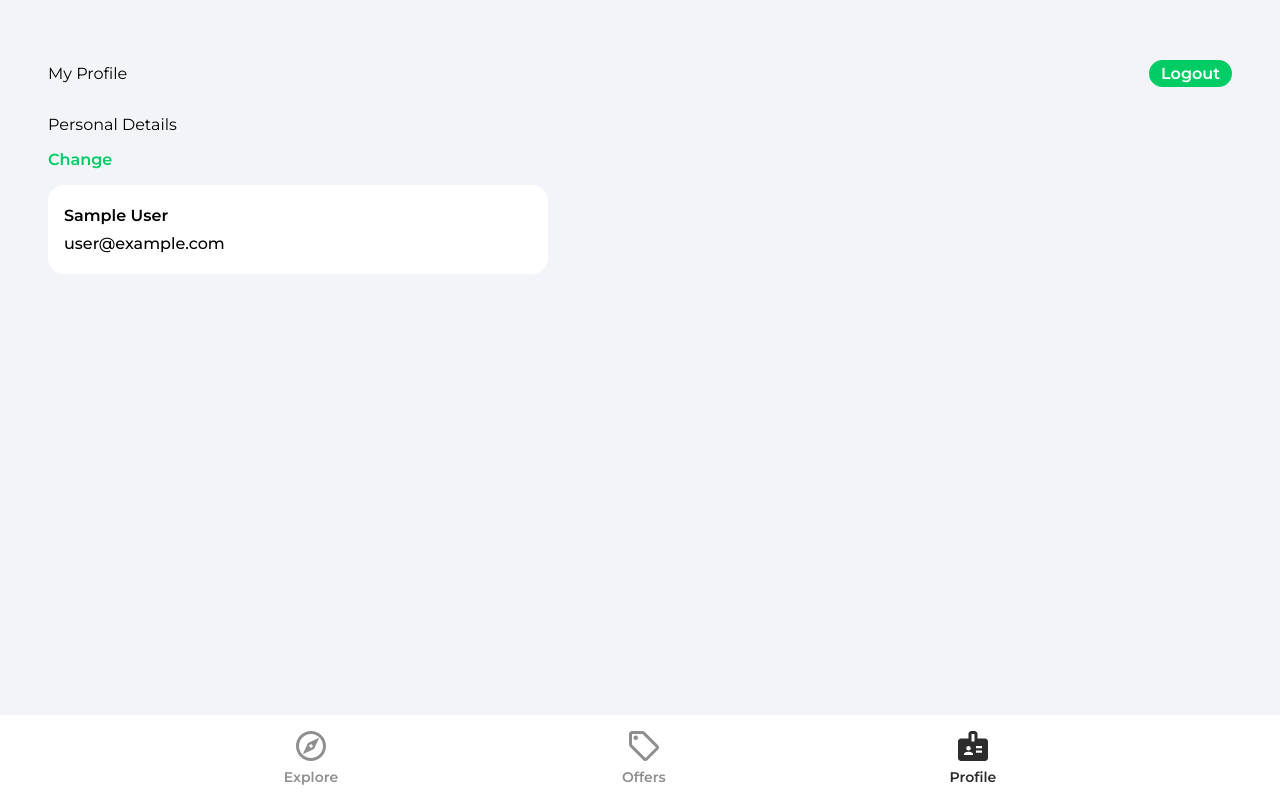
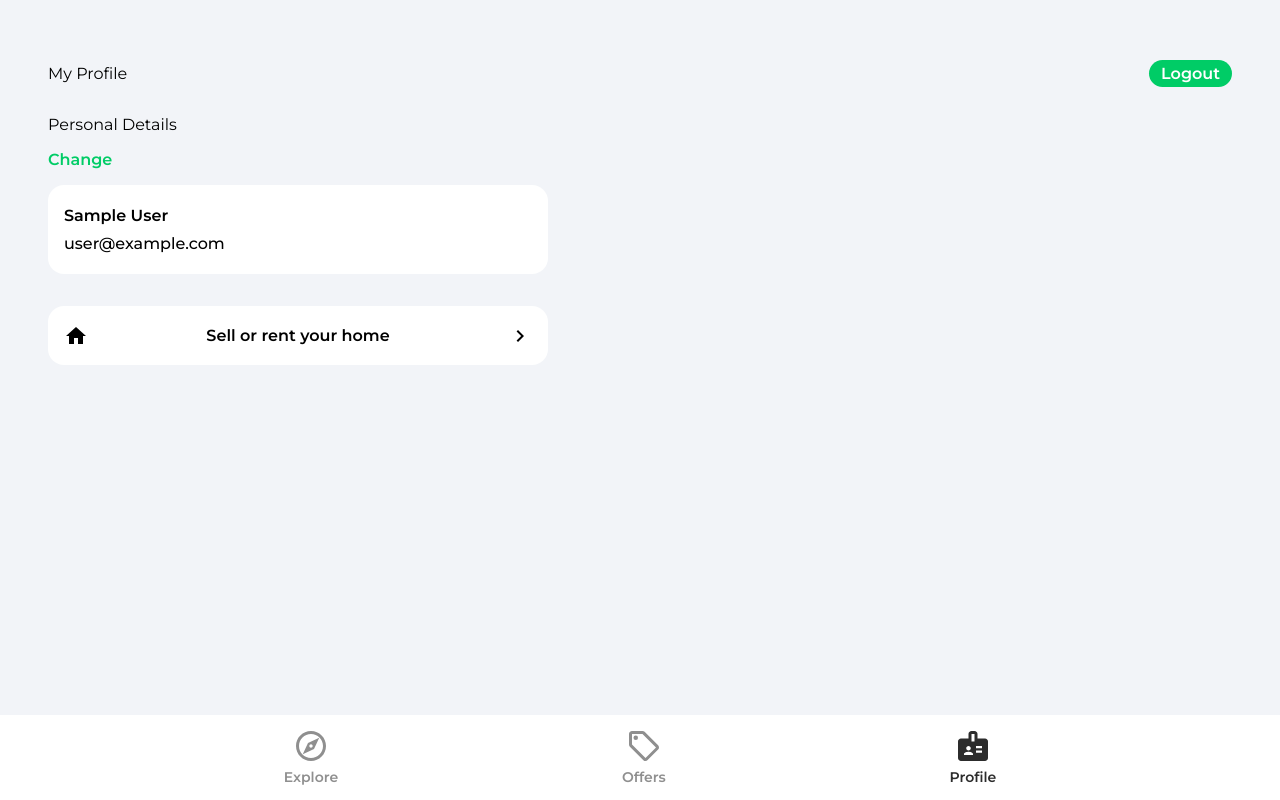
Before and after one commit to Harry-Leepz/house-marketplace, a React (Create React App) app: page /profile in a window 1280 px wide. Built offline with nearby package versions, Linux system fonts and the light colour scheme; no server answers; sample sign-in values are in the browser's storage.

Commit message:
Update profile page component with link to create listing page

```diff
--- a/src/pages/Profile.jsx
+++ b/src/pages/Profile.jsx
@@ -1,9 +1,13 @@
 import { useState } from "react";
+import { Link } from "react-router-dom";
 import { toast } from "react-toastify";
 import { getAuth, updateProfile } from "firebase/auth";
 import { updateDoc, doc } from "firebase/firestore";
 import { db } from "../firebase.config";
 import { useNavigate } from "react-router-dom";
+
+import arrowRight from "../assets/svg/keyboardArrowRightIcon.svg";
+import homeIcon from "../assets/svg/homeIcon.svg";
 
 export const Profile = () => {
   const auth = getAuth();
@@ -88,6 +92,12 @@
             />
           </form>
         </div>
+
+        <Link className='createListing' to='/create-listing'>
+          <img src={homeIcon} alt='home' />
+          <p>Sell or rent your home</p>
+          <img src={arrowRight} alt='arrow right' />
+        </Link>
       </main>
     </div>
   );
```
